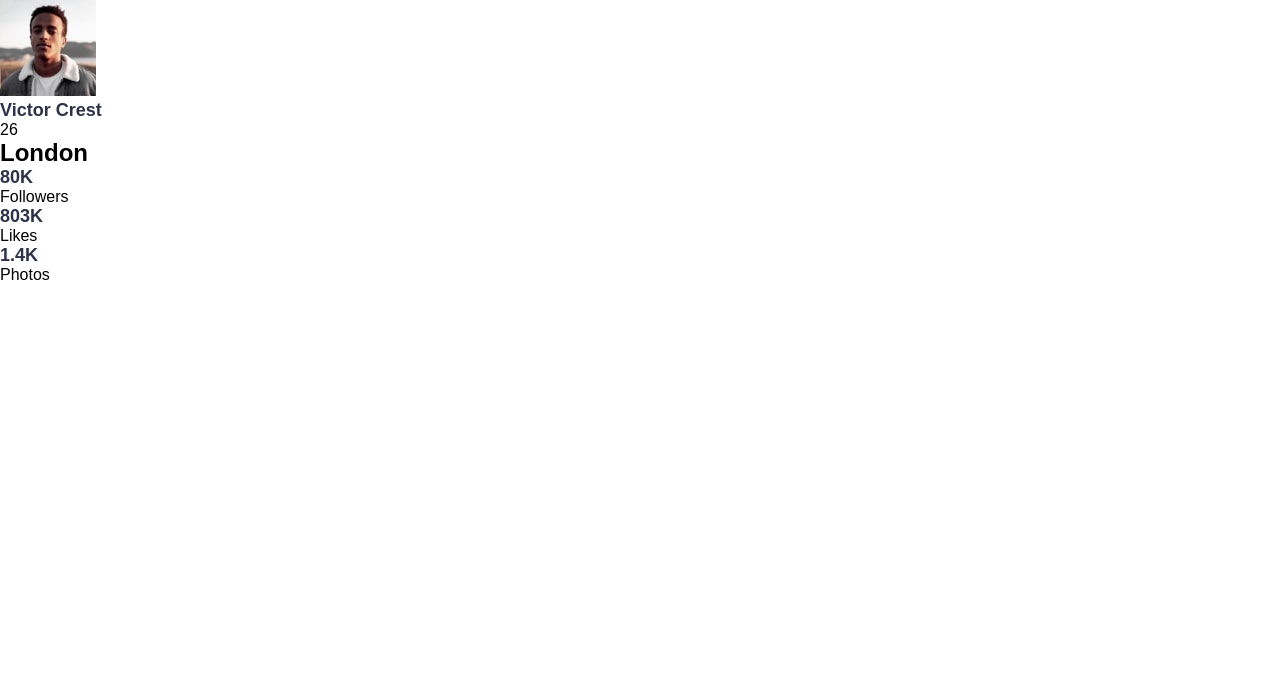
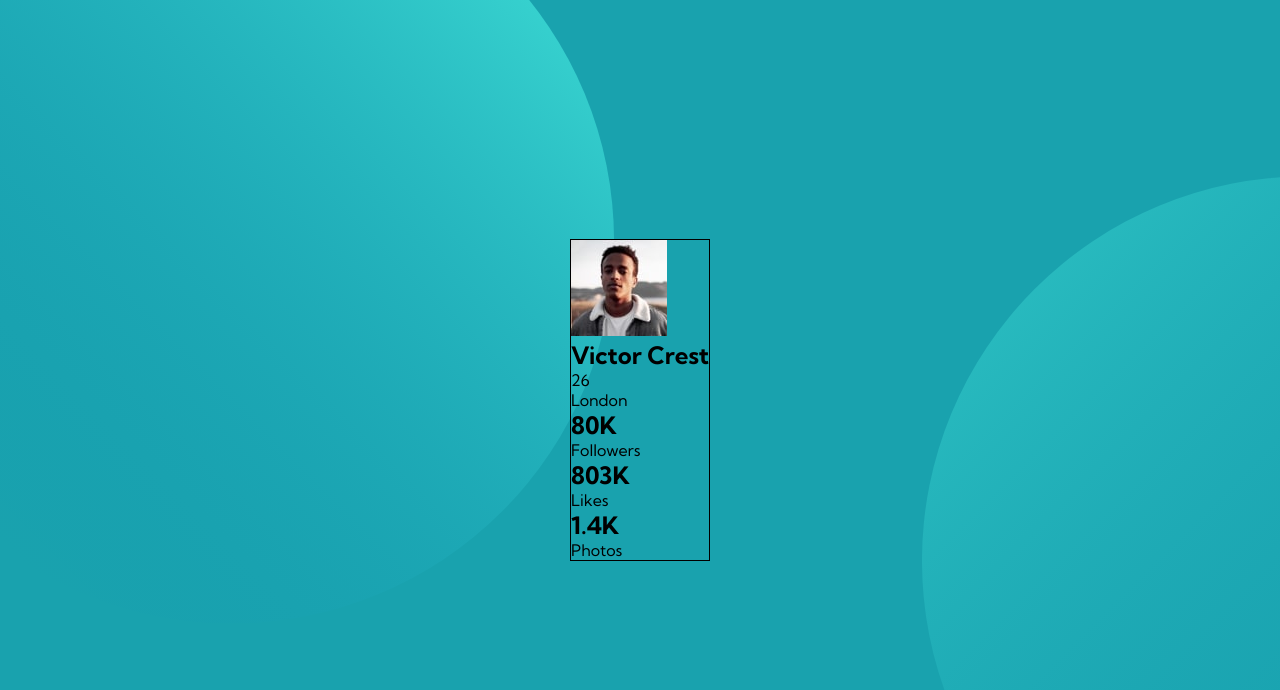
Before and after one commit to ChrisCablish/profile-card-component, a plain HTML site: page index.html in a window 1280 px wide. Drawn offline with Linux system fonts and the light colour scheme.

Commit message:
position card on top of background

```diff
--- a/index.html
+++ b/index.html
@@ -4,19 +4,29 @@
   <meta charset="UTF-8">
   <meta name="viewport" content="width=device-width, initial-scale=1.0">
   <link rel="icon" type="image/png" sizes="32x32" href="./images/favicon-32x32.png">
-
   <title>Profile card component</title>
   <link href="style.css" rel="stylesheet">
-
+  <!--FONT-->
+  <link rel="preconnect" href="https://fonts.googleapis.com">
+  <link rel="preconnect" href="https://fonts.gstatic.com" crossorigin>
+  <link href="https://fonts.googleapis.com/css2?family=Kumbh+Sans:wght@400;700&display=swap" rel="stylesheet">
 </head>
 <body>
+
+  <div class="background-container">
+      <img src="images/bg-pattern-top.svg" class="img-left">
+      <img src="images/bg-pattern-bottom.svg" class="img-right">
+  </div>
+
+
+
   <main>
     <section class="abstract-image"></section>
     <section class="profile-info">
       <img src="images/image-victor.jpg" alt="Victor">
       <h1>Victor Crest</h1>
       <span>26</span>
-      <h2>London</h2>
+      <p>London</p>
     </section>
     <section class="profile-stats">
       <div class="stats-section followers">
--- a/style.css
+++ b/style.css
@@ -20,56 +20,40 @@
     box-sizing: border-box;
 
 }
+body {
 
-body {
+    position: relative;
+    display: flex;
     min-height: 100vh;
-    overflow: hidden;
+    align-items: center;
+    justify-content: center;
+}
+main {
+    border: 1px solid black;
+
 
 }
-
 /*BACKGROUND*/
 
-
 .background-container {
-min-height: 100%;
-display: flex;
-max-width: 100%;
+    display: flex;
+    width: auto;
+    overflow: hidden;
+    height: 100vh;
+    background-color: var(--Dark-cyan);
+    position: absolute;
+    z-index: -1;
 }
 
-.background-left {
-    width: 50%;
+.background-container img {
+    width: 60%;
+    object-fit: contain;
 }
 
-.background-right {
-    width: 50%;
+.img-left {
+    transform: translate(-20%, -20%);
 }
 
-.background-div {
-    background-color: var(--Dark-cyan);
+.img-right {
+    transform: translate(20%, 20%);
 }
-
-.background-div img {
-    height: 100%;
-    width: auto;
-    overflow: hidden;
-    object-fit:fill;
-}
-
-.background-left img {
-    transform: translate(-40%, -50%);
-}
-.background-right img {
-    transform: translate(0, 25%);
-}
-
-
-
-
-
-
-
-
-h1 {
-    font-size: 18px;
-    color: var(--Very-dark-desaturated-blue);
-}
```
